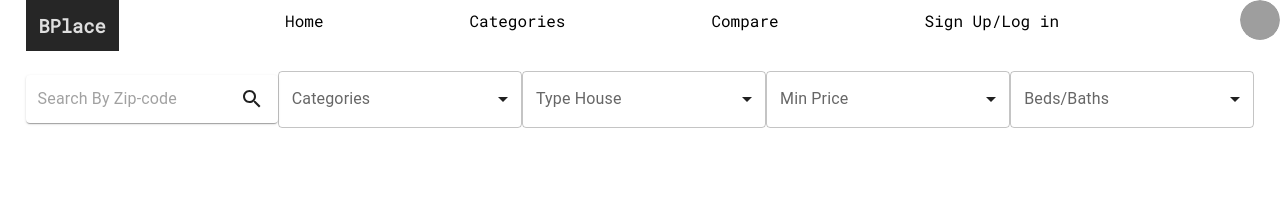
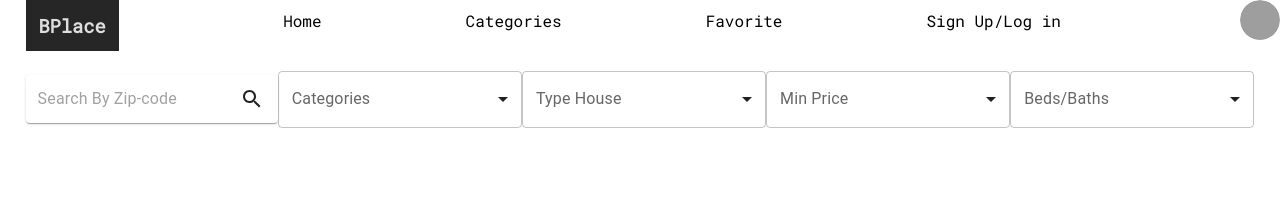
Before and after one commit to andrewp8/BPlace, a React (Create React App) app in the folder client/: page /favorite in a window 1280 px wide. Shown: the top 198 px of the page. Built offline with nearby package versions, Linux system fonts and the light colour scheme; no server answers; grey boxes are pictures that could not be loaded; the HTML template or start-up script is replaced by a standard one.

Commit message:
PC: change Compare name to Favorite. TO-DO: redesign favorite.module to be like property.module

```diff
--- a/client/src/App.js
+++ b/client/src/App.js
@@ -3,7 +3,7 @@ import { Routes, Route } from "react-router-dom"
 import Main from './views/Main';
 import Categories from './views/Categories';
 import DetailPage from "./views/DetailPage";
-import Compare from './views/Compare';
+import Favorite from './views/Favorite';
 import Credential from './views/Credential';
 
 function App() {
@@ -13,7 +13,7 @@ function App() {
         <Route path="/" element={<Main />} />
         <Route path="/categories" element={<Categories />} />
         <Route path="/:id" element={<DetailPage />} />
-        <Route path="/compare" element={<Compare />} />
+        <Route path="/favorite" element={<Favorite />} />
         <Route path="/credential" element={<Credential />} />
       </Routes>
     </div>
--- a/client/src/components/Navbar.jsx
+++ b/client/src/components/Navbar.jsx
@@ -18,7 +18,7 @@ const Navbar = () => {
 						<Link to="/categories">Categories</Link>
 					</li>
 					<li>
-						<Link to="/compare">Compare</Link>
+						<Link to="/favorite">Favorite</Link>
 					</li>
 					<li>
 						<Link to="/credential">Sign Up/Log in</Link>
@@ -49,7 +49,7 @@ const Navbar = () => {
 							<Link to="/categories">Categories</Link>
 						</li>
 						<li>
-							<Link to="/compare">Compare</Link>
+							<Link to="/favorite">Favorite</Link>
 						</li>
 						<li>
 							<Link to="/credential">Sign Up/Log in</Link>
--- a/client/src/views/Categories.jsx
+++ b/client/src/views/Categories.jsx
@@ -11,7 +11,7 @@ import axios from "axios";
 const Categories = () => {
 	const [properties, setProperties] = useState();
 	const [mapZipcode, setMapZipcode] = useState();
-	const [favList, setFavList] = useState([]);
+
 	useEffect(() => {
 		axios
 			.get("http://localhost:8080/api/properties")
@@ -24,8 +24,10 @@ const Categories = () => {
 	};
 
 	const getFav = (id) => {
-		console.log("categories getfav ID", id);
-		setFavList(id);
+		axios
+			.post("http://localhost:8080/api/favorites", { favoriteId: id })
+			.then((res) => console.log(res.data))
+			.catch((err) => console.log(err));
 	};
 
 	return (
--- a/client/src/views/Compare.jsx
+++ b/client/src/views/Favorite.jsx
@@ -2,12 +2,20 @@ import React, { useState, useEffect } from "react";
 import Avatar from "@mui/material/Avatar";
 import SearchTools from "../components/SearchTools";
 import axios from "axios";
-import "./css/DetailPage.css";
+import "./css/Favorite.css";
 import Navbar from "../components/Navbar";
 
-const Compare = () => {
+const Favorite = () => {
+	const [favorites, setFavorites] = useState();
+	useEffect(() => {
+		axios
+			.get("http://localhost:8080/api/favorites")
+			.then((res) => (console.log(res.data), setFavorites(res.data)))
+			.catch((err) => console.log(err));
+	}, []);
+
 	return (
-		<div className="compare">
+		<div className="favorite">
 			<div className="nav">
 				<h3>BPlace</h3>
 				<Navbar className="navbar" />
@@ -17,8 +25,11 @@ const Compare = () => {
 				/>
 			</div>
 			<SearchTools />
+			{favorites && (
+				<div className="favorite_container">{favorites[0].favoriteId}</div>
+			)}
 		</div>
 	);
 };
 
-export default Compare;
+export default Favorite;
```
Also changed, not shown: client/src/views/css/Favorite.css (added).
